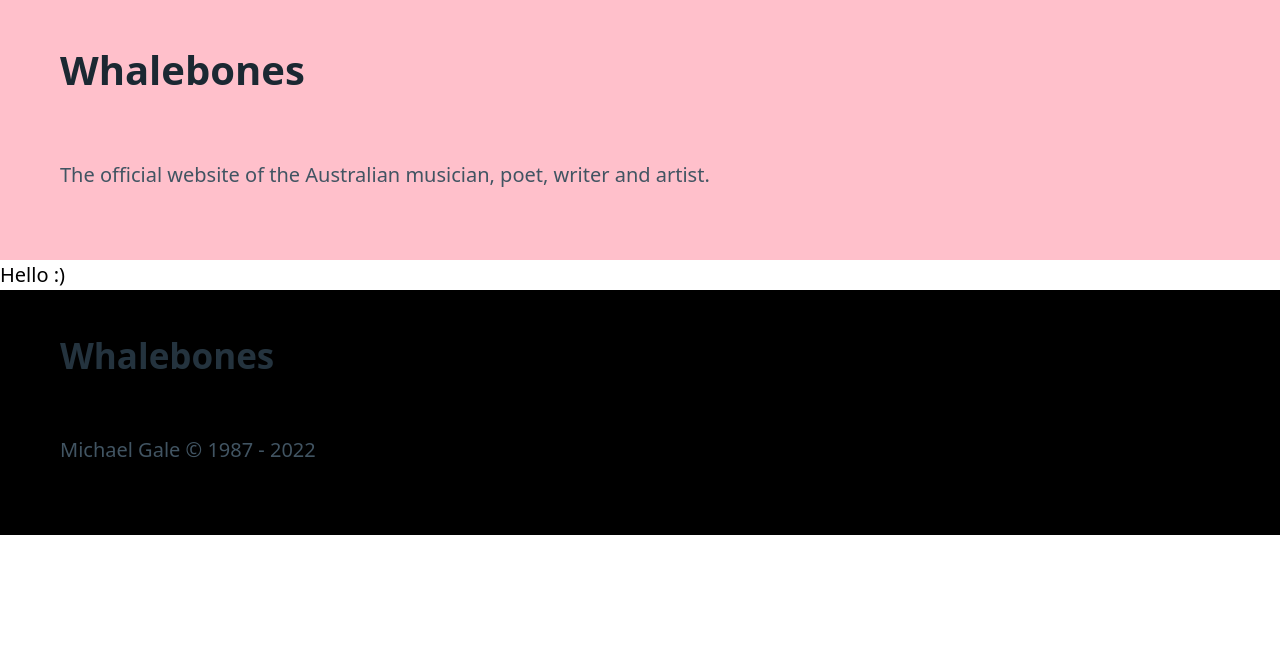
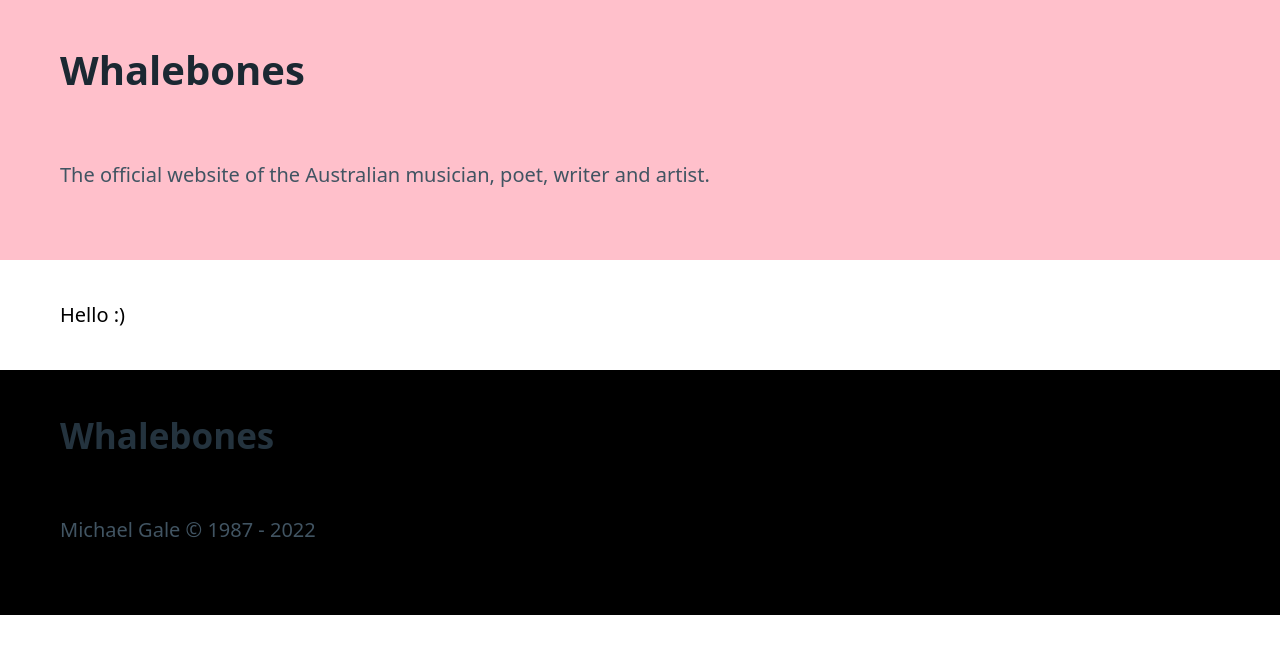
Before and after one commit to miclgael/nuxt-3-sb-pico-starter, a Nuxt app: page / in a window 1280 px wide. Shown: the top 654 px of the page. Built offline with nearby package versions, Linux system fonts and the light colour scheme.

Commit message:
chore: story config

```diff
--- a/src/components/global/v-section/v-section.vue
+++ b/src/components/global/v-section/v-section.vue
@@ -10,7 +10,7 @@ const props = defineProps({
   /**
    * Treat the section as a container element
    */
-  container: {
+  isContainer: {
     type: Boolean,
     default: true
   },
@@ -19,21 +19,21 @@ const props = defineProps({
    */
   background: {
     type: String,
-    default: 'rgba(0,0,0,0)'
+    default: '#ffffff'
   },
   /**
    * Text color to be applied to the section
    */
   color: {
     type: String,
-    default: 'black'
+    default: '#000000'
   }
 })
 </script>
 
 <template>
   <component :is="element" :class="[$style.section, , background ? $style.section__background : null]">
-    <div :class="[container ? $style.section__inside : null]">
+    <div :class="[isContainer ? $style.section__inside : null]">
 
       <slot />
     </div>
```
Also changed, not shown: 2 other files (tests, documents, lock files or other folders).
